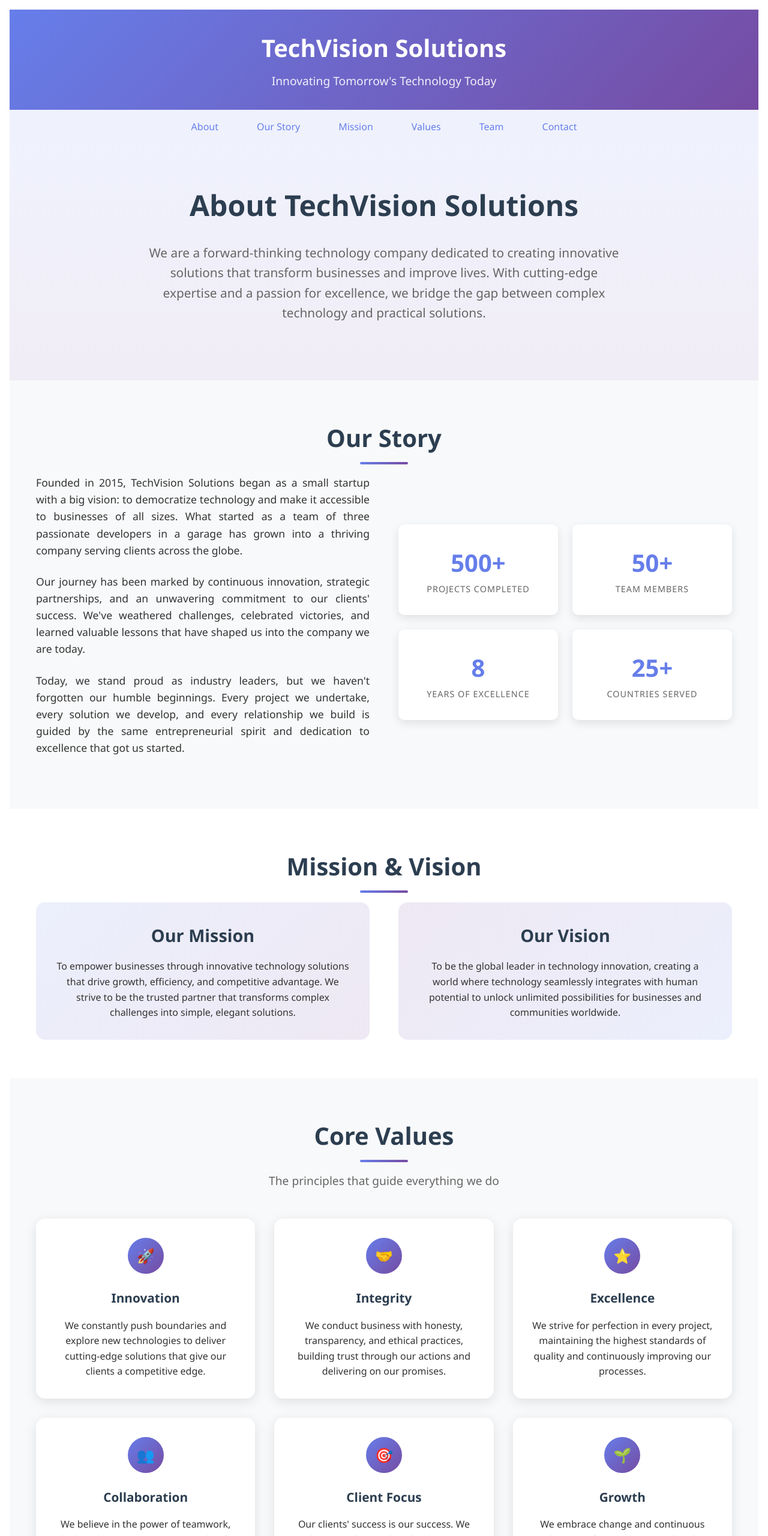
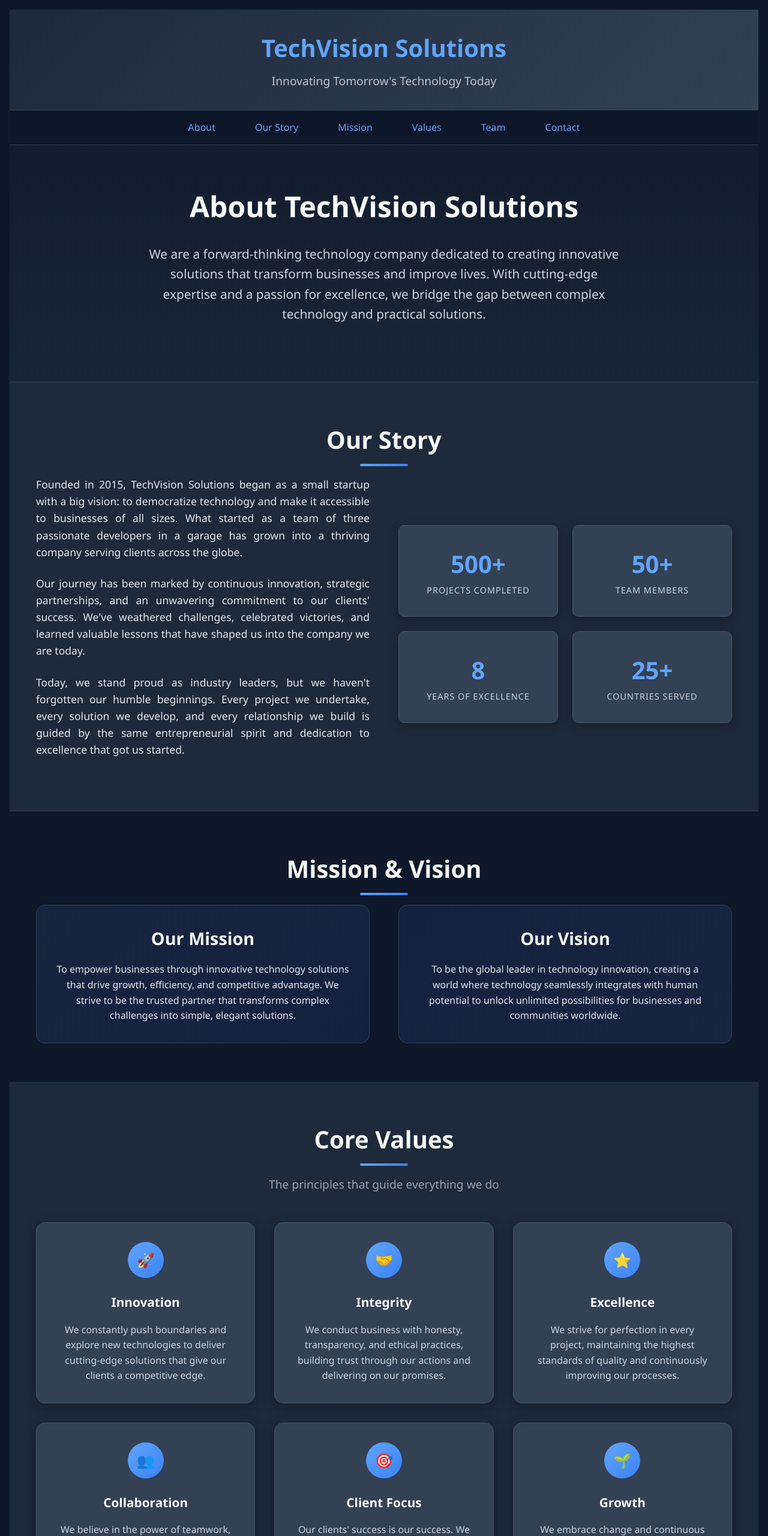
Before and after one commit to xBlueCode/xbc-deploy, a plain HTML site: page index.html in a window 1280 px wide. Shown: the top 2560 px of the page at 60% size. Drawn offline with Linux system fonts and the light colour scheme.

Commit message:
Update HTML file

```diff
--- a/index.html
+++ b/index.html
@@ -386,8 +386,8 @@ div[class="adsbygoogle"][id="ad-detector"] { display: block !important; }</style
         body {
             font-family: 'Segoe UI', Tahoma, Geneva, Verdana, sans-serif;
             line-height: 1.6;
-            color: #333;
-            background-color: #ffffff;
+            color: #e2e8f0;
+            background-color: #0f172a;
         }
 
         .container {
@@ -398,31 +398,35 @@ div[class="adsbygoogle"][id="ad-detector"] { display: block !important; }</style
 
         /* Header */
         header {
-            background: linear-gradient(135deg, #667eea 0%, #764ba2 100%);
+            background: linear-gradient(135deg, #1e293b 0%, #334155 100%);
             color: white;
             padding: 2rem 0;
             text-align: center;
+            border-bottom: 1px solid #334155;
         }
 
         .logo {
             font-size: 2.5rem;
             font-weight: bold;
             margin-bottom: 0.5rem;
+            color: #60a5fa;
         }
 
         .tagline {
             font-size: 1.2rem;
             opacity: 0.9;
+            color: #cbd5e1;
         }
 
         /* Navigation */
         nav {
-            background: rgba(102, 126, 234, 0.1);
+            background: rgba(15, 23, 42, 0.95);
             padding: 1rem 0;
             position: sticky;
             top: 0;
             backdrop-filter: blur(10px);
             z-index: 100;
+            border-bottom: 1px solid #334155;
         }
 
         nav ul {
@@ -433,18 +437,20 @@ div[class="adsbygoogle"][id="ad-detector"] { display: block !important; }</style
         }
 
         nav a {
-            color: #667eea;
+            color: #60a5fa;
             text-decoration: none;
             font-weight: 500;
             padding: 0.5rem 1rem;
             border-radius: 25px;
             transition: all 0.3s ease;
+            border: 1px solid transparent;
         }
 
         nav a:hover {
-            background: #667eea;
-            color: white;
+            background: #60a5fa;
+            color: #0f172a;
             transform: translateY(-2px);
+            border: 1px solid #60a5fa;
         }
 
         /* Sections */
@@ -456,7 +462,7 @@ div[class="adsbygoogle"][id="ad-detector"] { display: block !important; }</style
             text-align: center;
             font-size: 2.5rem;
             margin-bottom: 1rem;
-            color: #2c3e50;
+            color: #f8fafc;
             position: relative;
         }
 
@@ -465,7 +471,7 @@ div[class="adsbygoogle"][id="ad-detector"] { display: block !important; }</style
             display: block;
             width: 80px;
             height: 4px;
-            background: linear-gradient(to right, #667eea, #764ba2);
+            background: linear-gradient(to right, #60a5fa, #3b82f6);
             margin: 0.5rem auto;
             border-radius: 2px;
         }
@@ -473,7 +479,7 @@ div[class="adsbygoogle"][id="ad-detector"] { display: block !important; }</style
         .section-subtitle {
             text-align: center;
             font-size: 1.2rem;
-            color: #666;
+            color: #94a3b8;
             margin-bottom: 3rem;
             max-width: 800px;
             margin-left: auto;
@@ -482,8 +488,9 @@ div[class="adsbygoogle"][id="ad-detector"] { display: block !important; }</style
 
         /* Hero Section */
         .hero {
-            background: linear-gradient(rgba(102, 126, 234, 0.1), rgba(118, 75, 162, 0.1));
+            background: linear-gradient(rgba(30, 41, 59, 0.3), rgba(51, 65, 85, 0.3));
             text-align: center;
+            border-bottom: 1px solid #334155;
         }
 
         .hero-content {
@@ -494,18 +501,19 @@ div[class="adsbygoogle"][id="ad-detector"] { display: block !important; }</style
         .hero h1 {
             font-size: 3rem;
             margin-bottom: 1.5rem;
-            color: #2c3e50;
+            color: #f8fafc;
         }
 
         .hero p {
             font-size: 1.3rem;
-            color: #666;
+            color: #cbd5e1;
             margin-bottom: 2rem;
         }
 
         /* Story Section */
         .story {
-            background: #f8f9fa;
+            background: #1e293b;
+            border-bottom: 1px solid #334155;
         }
 
         .story-content {
@@ -519,6 +527,7 @@ div[class="adsbygoogle"][id="ad-detector"] { display: block !important; }</style
             font-size: 1.1rem;
             margin-bottom: 1.5rem;
             text-align: justify;
+            color: #e2e8f0;
         }
 
         .story-stats {
@@ -528,27 +537,29 @@ div[class="adsbygoogle"][id="ad-detector"] { display: block !important; }</style
         }
 
         .stat-card {
-            background: white;
+            background: #334155;
             padding: 2rem;
             border-radius: 10px;
             text-align: center;
-            box-shadow: 0 5px 15px rgba(0,0,0,0.1);
+            box-shadow: 0 5px 15px rgba(0,0,0,0.3);
             transition: transform 0.3s ease;
+            border: 1px solid #475569;
         }
 
         .stat-card:hover {
             transform: translateY(-5px);
+            background: #475569;
         }
 
         .stat-number {
             font-size: 2.5rem;
             font-weight: bold;
-            color: #667eea;
+            color: #60a5fa;
             display: block;
         }
 
         .stat-label {
-            color: #666;
+            color: #cbd5e1;
             font-size: 0.9rem;
             text-transform: uppercase;
             letter-spacing: 1px;
@@ -566,29 +577,36 @@ div[class="adsbygoogle"][id="ad-detector"] { display: block !important; }</style
             padding: 2rem;
             border-radius: 15px;
             transition: transform 0.3s ease;
+            border: 1px solid #334155;
         }
 
         .mission {
-            background: linear-gradient(135deg, #667eea20, #764ba220);
+            background: linear-gradient(135deg, rgba(96, 165, 250, 0.1), rgba(59, 130, 246, 0.1));
         }
 
         .vision {
-            background: linear-gradient(135deg, #764ba220, #667eea20);
+            background: linear-gradient(135deg, rgba(59, 130, 246, 0.1), rgba(96, 165, 250, 0.1));
         }
 
         .mission:hover, .vision:hover {
             transform: scale(1.02);
+            background: rgba(96, 165, 250, 0.15);
         }
 
         .mission h3, .vision h3 {
             font-size: 1.8rem;
             margin-bottom: 1rem;
-            color: #2c3e50;
+            color: #f8fafc;
+        }
+
+        .mission p, .vision p {
+            color: #e2e8f0;
         }
 
         /* Values */
         .values {
-            background: #f8f9fa;
+            background: #1e293b;
+            border-bottom: 1px solid #334155;
         }
 
         .values-grid {
@@ -598,23 +616,26 @@ div[class="adsbygoogle"][id="ad-detector"] { display: block !important; }</style
         }
 
         .value-card {
-            background: white;
+            background: #334155;
             padding: 2rem;
             border-radius: 15px;
             text-align: center;
-            box-shadow: 0 5px 20px rgba(0,0,0,0.1);
+            box-shadow: 0 5px 20px rgba(0,0,0,0.3);
             transition: all 0.3s ease;
+            border: 1px solid #475569;
         }
 
         .value-card:hover {
             transform: translateY(-10px);
-            box-shadow: 0 15px 30px rgba(0,0,0,0.15);
+            box-shadow: 0 15px 30px rgba(0,0,0,0.4);
+            background: #475569;
+            border-color: #60a5fa;
         }
 
         .value-icon {
             width: 60px;
             height: 60px;
-            background: linear-gradient(135deg, #667eea, #764ba2);
+            background: linear-gradient(135deg, #60a5fa, #3b82f6);
             border-radius: 50%;
             display: flex;
             align-items: center;
@@ -627,7 +648,11 @@ div[class="adsbygoogle"][id="ad-detector"] { display: block !important; }</style
         .value-card h4 {
             font-size: 1.3rem;
             margin-bottom: 1rem;
-            color: #2c3e50;
+            color: #f8fafc;
+        }
+
+        .value-card p {
+            color: #cbd5e1;
         }
 
         /* Team */
@@ -638,27 +663,29 @@ div[class="adsbygoogle"][id="ad-detector"] { display: block !important; }</style
         }
 
         .team-member {
-            background: white;
+            background: #1e293b;
             border-radius: 15px;
             overflow: hidden;
-            box-shadow: 0 5px 20px rgba(0,0,0,0.1);
+            box-shadow: 0 5px 20px rgba(0,0,0,0.3);
             transition: transform 0.3s ease;
             text-align: center;
+            border: 1px solid #334155;
         }
 
         .team-member:hover {
             transform: translateY(-10px);
+            border-color: #60a5fa;
         }
 
         .member-photo {
             width: 100%;
             height: 200px;
-            background: linear-gradient(135deg, #667eea, #764ba2);
+            background: linear-gradient(135deg, #334155, #475569);
             display: flex;
             align-items: center;
             justify-content: center;
             font-size: 3rem;
-            color: white;
+            color: #60a5fa;
         }
 
         .member-info {
@@ -668,25 +695,30 @@ div[class="adsbygoogle"][id="ad-detector"] { display: block !important; }</style
         .member-name {
             font-size: 1.3rem;
             font-weight: bold;
-            color: #2c3e50;
+            color: #f8fafc;
             margin-bottom: 0.5rem;
         }
 
         .member-role {
-            color: #667eea;
+            color: #60a5fa;
             font-weight: 500;
             margin-bottom: 1rem;
         }
 
+        .member-info p {
+            color: #cbd5e1;
+        }
+
         /* Contact */
         .contact {
-            background: linear-gradient(135deg, #667eea, #764ba2);
+            background: linear-gradient(135deg, #1e293b, #334155);
             color: white;
             text-align: center;
+            border-bottom: 1px solid #334155;
         }
 
         .contact .section-title {
-            color: white;
+            color: #f8fafc;
         }
 
         .contact-info {
@@ -698,22 +730,35 @@ div[class="adsbygoogle"][id="ad-detector"] { display: block !important; }</style
 
         .contact-item {
             padding: 1.5rem;
-            background: rgba(255, 255, 255, 0.1);
+            background: rgba(51, 65, 85, 0.5);
             border-radius: 10px;
             backdrop-filter: blur(10px);
+            border: 1px solid #475569;
+            transition: all 0.3s ease;
+        }
+
+        .contact-item:hover {
+            background: rgba(96, 165, 250, 0.1);
+            border-color: #60a5fa;
         }
 
         .contact-item h4 {
             margin-bottom: 0.5rem;
             font-size: 1.2rem;
+            color: #60a5fa;
+        }
+
+        .contact-item p {
+            color: #cbd5e1;
         }
 
         /* Footer */
         footer {
-            background: #2c3e50;
-            color: white;
+            background: #0f172a;
+            color: #94a3b8;
             text-align: center;
             padding: 2rem 0;
+            border-top: 1px solid #334155;
         }
 
         /* Responsive */
@@ -789,6 +834,24 @@ div[class="adsbygoogle"][id="ad-detector"] { display: block !important; }</style
         .values { animation-delay: 0.4s; }
         .team { animation-delay: 0.5s; }
         .contact { animation-delay: 0.6s; }
+
+        /* Dark theme scrollbar */
+        ::-webkit-scrollbar {
+            width: 8px;
+        }
+
+        ::-webkit-scrollbar-track {
+            background: #1e293b;
+        }
+
+        ::-webkit-scrollbar-thumb {
+            background: #475569;
+            border-radius: 4px;
+        }
+
+        ::-webkit-scrollbar-thumb:hover {
+            background: #60a5fa;
+        }
     </style>
 
 
@@ -1039,10 +1102,10 @@ div[class="adsbygoogle"][id="ad-detector"] { display: block !important; }</style
 
             navLinks.forEach(link => {
                 link.style.background = '';
-                link.style.color = '#667eea';
+                link.style.color = '#60a5fa';
                 if (link.getAttribute('href') === `#${current}`) {
-                    link.style.background = '#667eea';
-                    link.style.color = 'white';
+                    link.style.background = '#60a5fa';
+                    link.style.color = '#0f172a';
                 }
             });
         });
```
